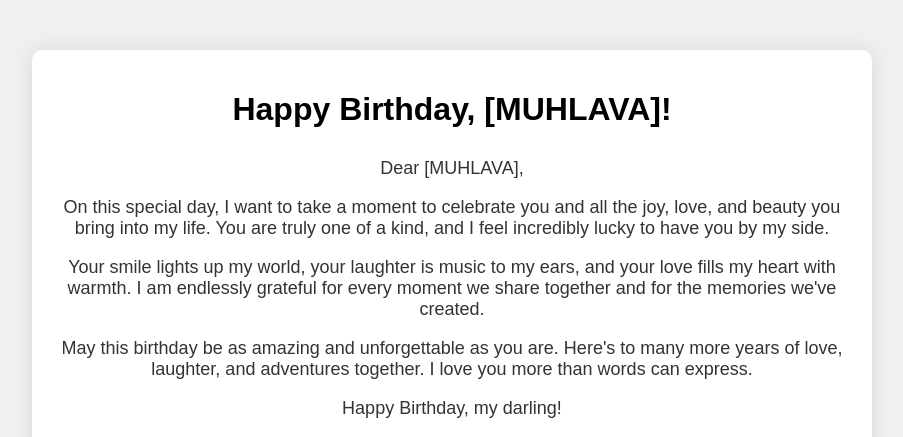
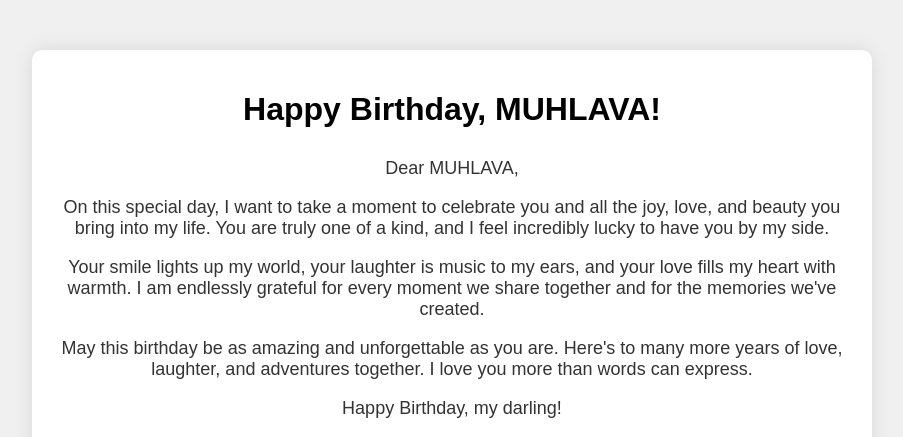
Before and after one commit to Amohelang-Tereka/HAPPY-BIRTHDAY-MY-LOVE, a plain HTML site: page index.html in a window 1280 px wide. Shown: the top 437 px of the page, without its empty margins (188-1091 px from the left). Drawn offline with Linux system fonts and the light colour scheme.

Commit message:
Update index.html

```diff
--- a/index.html
+++ b/index.html
@@ -3,7 +3,7 @@
 <head>
     <meta charset="UTF-8">
     <meta name="viewport" content="width=device-width, initial-scale=1.0">
-    <title>Happy Birthday, [MUHLAVA]!</title>
+    <title>Happy Birthday, MUHLAVA!</title>
     <style>
         body {
             font-family: Arial, sans-serif;
@@ -45,9 +45,9 @@
 </head>
 <body>
     <div class="container">
-        <h1>Happy Birthday, [MUHLAVA]!</h1>
+        <h1>Happy Birthday, MUHLAVA!</h1>
         <div class="message">
-            <p>Dear [MUHLAVA],</p>
+            <p>Dear MUHLAVA,</p>
             <p>On this special day, I want to take a moment to celebrate you and all the joy, love, and beauty you bring into my life. You are truly one of a kind, and I feel incredibly lucky to have you by my side.</p>
             <p>Your smile lights up my world, your laughter is music to my ears, and your love fills my heart with warmth. I am endlessly grateful for every moment we share together and for the memories we've created.</p>
             <p>May this birthday be as amazing and unforgettable as you are. Here's to many more years of love, laughter, and adventures together. I love you more than words can express.</p>
```
